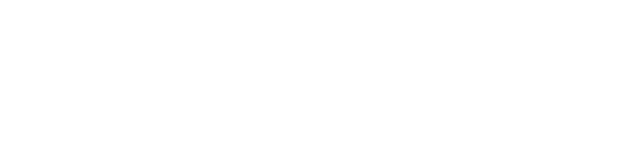
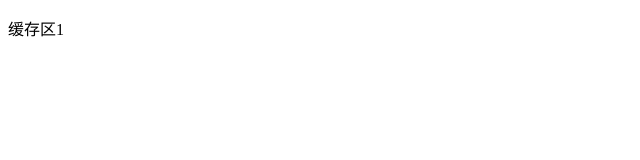
Before and after one commit to vanCB/nj-1904, a plain HTML site: page index.html in a window 1280 px wide. Shown: the full height of the page, 0-640 px from the left. Drawn offline with Linux system fonts and the light colour scheme.

Commit message:
这是我第二次提交，还有txt文档

```diff
--- a/index.html
+++ b/index.html
@@ -5,6 +5,6 @@
 	<title></title>
 </head>
 <body>
-
+	<p>缓存区1</p>
 </body>
 </html>
```
Also changed, not shown: haha.txt (added).
